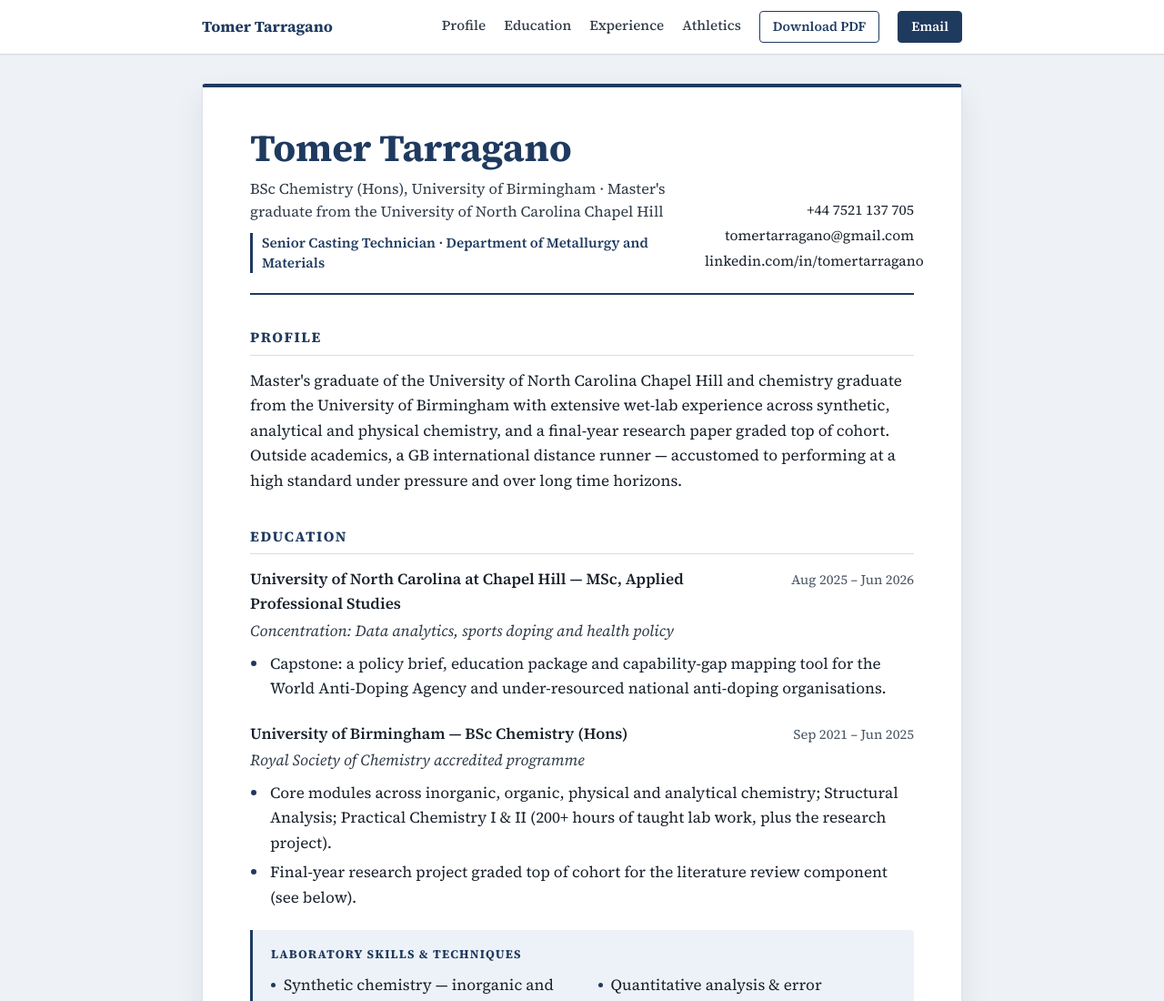
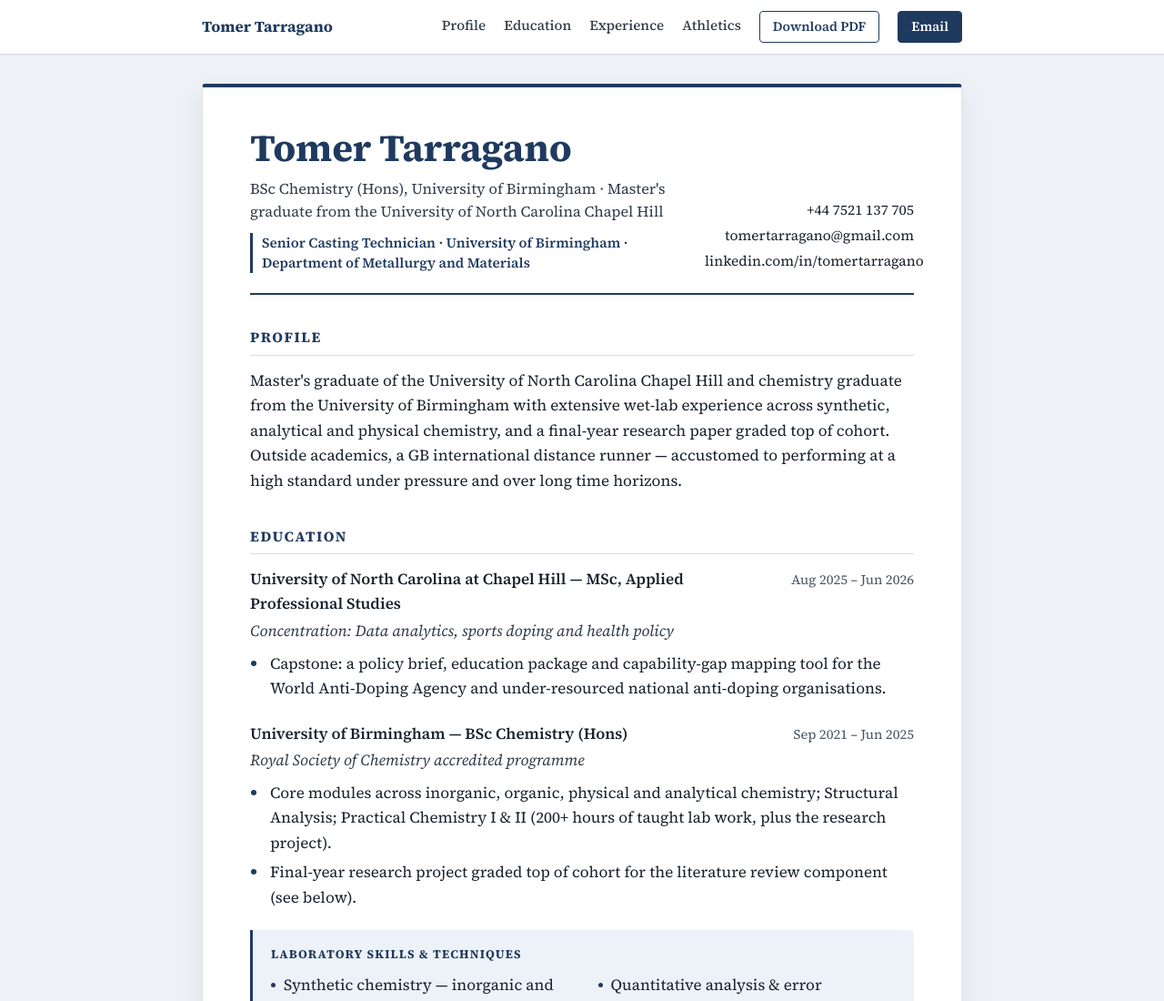
Before and after one commit to tomertarragano/Tomer-Tarragano-CV, a plain HTML site: page index.html in a window 1280 px wide. Shown: the top 1100 px of the page at 91% size. Drawn offline with Linux system fonts and the light colour scheme.

Commit message:
Update index.html

```diff
--- a/index.html
+++ b/index.html
@@ -34,7 +34,7 @@
         <div>
           <h1>Tomer Tarragano</h1>
           <p class="tagline">BSc Chemistry (Hons), University of Birmingham · Master's graduate from the University of North Carolina Chapel Hill</p>
-          <p class="role-line">Senior Casting Technician · Department of Metallurgy and Materials</p>
+          <p class="role-line">Senior Casting Technician · University of Birmingham · Department of Metallurgy and Materials</p>
         </div>
         <div class="contact">
           <a href="tel:+447521137705">+44 7521 137 705</a><br />
```
